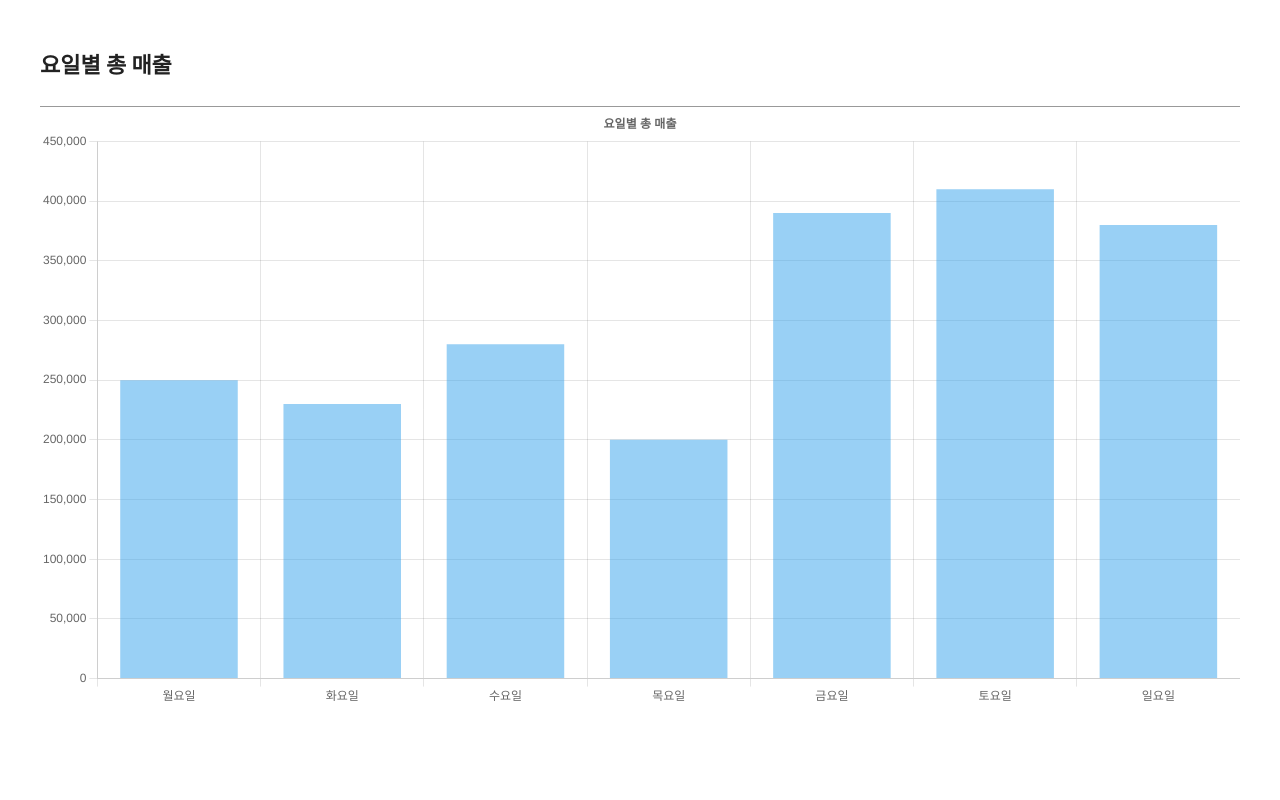
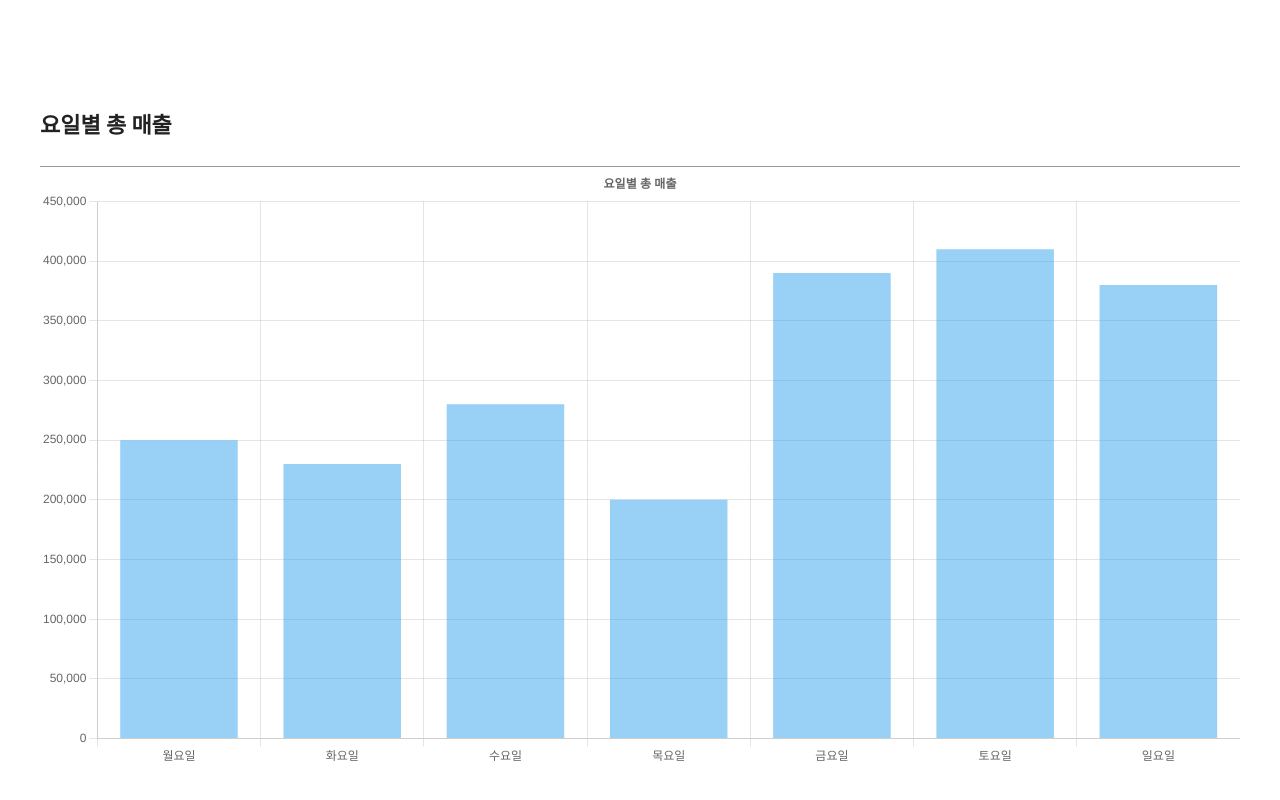
Before and after one commit to winteeeee/wp_termproject, a React (Create React App) app: page /Stats in a window 1280 px wide. Shown: the part 954-1754 px from the top of the page. Before the commit the page ends 1661 px from the top, so only its background shows below. Built offline with nearby package versions, Linux system fonts and the light colour scheme.

Commit message:
가격 필드 타입 number로 변경, 차트 영역 마진 설정

```diff
--- a/src/components/owner_page/OwnerPage.css
+++ b/src/components/owner_page/OwnerPage.css
@@ -41,6 +41,11 @@ li {
     cursor: pointer;
     color: #fff;
     background-color: #ccc;
+}
+
+input[type="number"]::-webkit-outer-spin-button,
+input[type="number"]::-webkit-inner-spin-button {
+    -webkit-appearance: none;
 }
 
 .my-page-header .sub-header-container {
@@ -161,3 +166,7 @@ li {
     font-weight: bold;
     color: #fff;
 }
+
+.my-page-stats .my-page-stats-container .chart-area {
+    margin-bottom: 5%;
+}
--- a/src/components/owner_page/OwnerPageMenuReg.js
+++ b/src/components/owner_page/OwnerPageMenuReg.js
@@ -20,7 +20,7 @@ function OwnerPageMenuReg() {
                             }}></input>
                         </div>
                         <div className="alvolo-input">
-                            <input type="text" placeholder="가격" onFocus={(e) => {
+                            <input type="number" placeholder="가격" onFocus={(e) => {
                                 e.target.className = "focus";
                             }} onBlur={(e) => {
                                 e.target.className = "";
--- a/src/components/owner_page/OwnerPageStats.js
+++ b/src/components/owner_page/OwnerPageStats.js
@@ -15,12 +15,16 @@ function OwnerPageStats() {
                 <div className="top-text">
                     메뉴별 판매수량
                 </div>
-                <OwnerPageAmountChart labels={pizzas} amounts={amounts}></OwnerPageAmountChart>
+                <div className="chart-area">
+                    <OwnerPageAmountChart labels={pizzas} amounts={amounts}></OwnerPageAmountChart>
+                </div>
 
                 <div className="top-text">
                     요일별 총 매출
                 </div>
-                <OwnerPageSalesChart labels={dayOfTheWeek} sales={sales}></OwnerPageSalesChart>
+                <div className="chart-area">
+                    <OwnerPageSalesChart labels={dayOfTheWeek} sales={sales}></OwnerPageSalesChart>
+                </div>
             </div>
         </div>
     )
```
